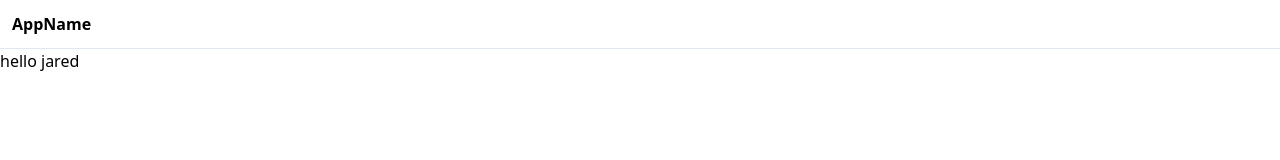
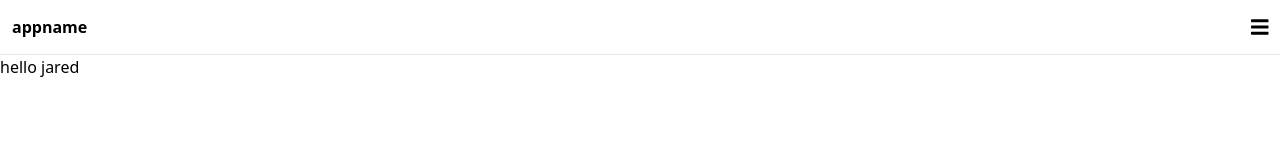
Before and after one commit to EdwardVilla0/React-Project, a React (Create React App) app: page / in a window 1280 px wide. Shown: the top 160 px of the page. Built offline with nearby package versions, Linux system fonts and the light colour scheme.

Commit message:
adding in icons for nav bar

```diff
--- a/package.json
+++ b/package.json
@@ -3,6 +3,9 @@
   "version": "0.1.0",
   "private": true,
   "dependencies": {
+    "@fortawesome/fontawesome-svg-core": "^1.2.32",
+    "@fortawesome/free-solid-svg-icons": "^5.15.1",
+    "@fortawesome/react-fontawesome": "^0.1.12",
     "@testing-library/jest-dom": "^5.11.4",
     "@testing-library/react": "^11.1.0",
     "@testing-library/user-event": "^12.1.10",
--- a/src/Components/Header.js
+++ b/src/Components/Header.js
@@ -1,9 +1,13 @@
 import React from 'react';
+import Navigation from './Navigation'
 
 function Header() {
     return (
-        <header className="border-b font-bold p-3">
-            AppName
+        <header className="border-b p-3 flex justify-between items-center">
+            <span className="font-bold">
+                appname
+            </span>
+            <Navigation />
         </header>
     )
 }
--- /dev/null
+++ b/src/Components/Navigation.js
@@ -0,0 +1,33 @@
+import React, { useState } from 'react';
+import { FontAwesomeIcon } from '@fortawesome/react-fontawesome';
+import { faBars } from '@fortawesome/free-solid-svg-icons';
+
+function Navigation() {
+    const [showMenu, setShowMenu] = useState(false)
+
+    let menu
+
+    if (showMenu) {
+        menu =
+            <div
+                className="fixed bg-white top-0 left-0 w-4/5 h-full z-50 shadow"
+            >
+                the menu
+        </div>
+    }
+
+    return (
+        <nav>
+            <span className="text-xl">
+                <FontAwesomeIcon
+                    icon={faBars}
+                    onClick={() => setShowMenu(!showMenu)}
+                />
+            </span>
+
+            {menu}
+        </nav>
+    )
+}
+
+export default Navigation;
```
Also changed, not shown: 1 other file (tests, documents, lock files or other folders).
